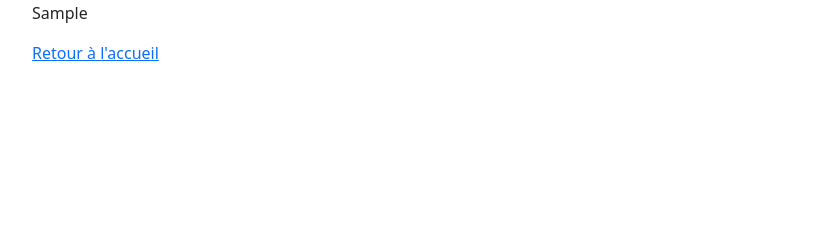
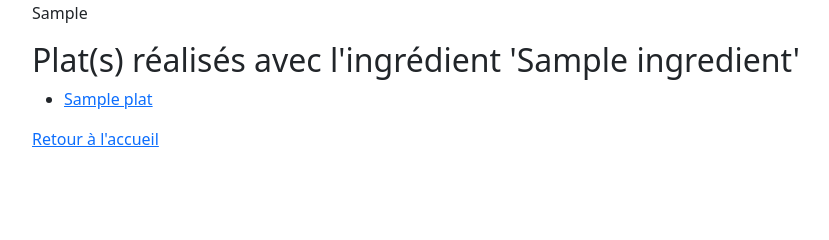
Before and after one commit to Heresta/Devoir_python_2021, a Python web app: template Le hasard des recettes/application/templates/pages/ingredient/ingredient_info.html in a window 1280 px wide. Shown: the part 171-411 px from the top of the page, without its empty margins (50-879 px from the left). Run offline with Jinja, Linux system fonts and the light colour scheme; the template is opened without the code that fills it: most values are stand-ins (such as "Sample title", 1, 10 or a date in 2020).

Commit message:
MAJ ingredient_info.html
Ajout du lien entre les plats et les ingrédients

```diff
--- a/Le hasard des recettes/application/templates/pages/ingredient/ingredient_info.html
+++ b/Le hasard des recettes/application/templates/pages/ingredient/ingredient_info.html
@@ -10,6 +10,12 @@
             <dl>
                 <dt>Type d'ingrédient :</dt><dd>{{ingredient.ingredient_type}}</dd>
             </dl>
+            <h2>Plat(s) réalisés avec l'ingrédient '{{ingredient.ingredient_nom}}'</h2>
+            <ul>
+                {% for plat in p %}
+                <li><a href="{{url_for('plat_info', plat_id=plat.plat_id)}}">{{plat.plat_nom}}</a></li>
+                {% endfor %}
+            </ul>
     {% else %}
         La base de données est en cours de constitution
     {% endif %}
```
